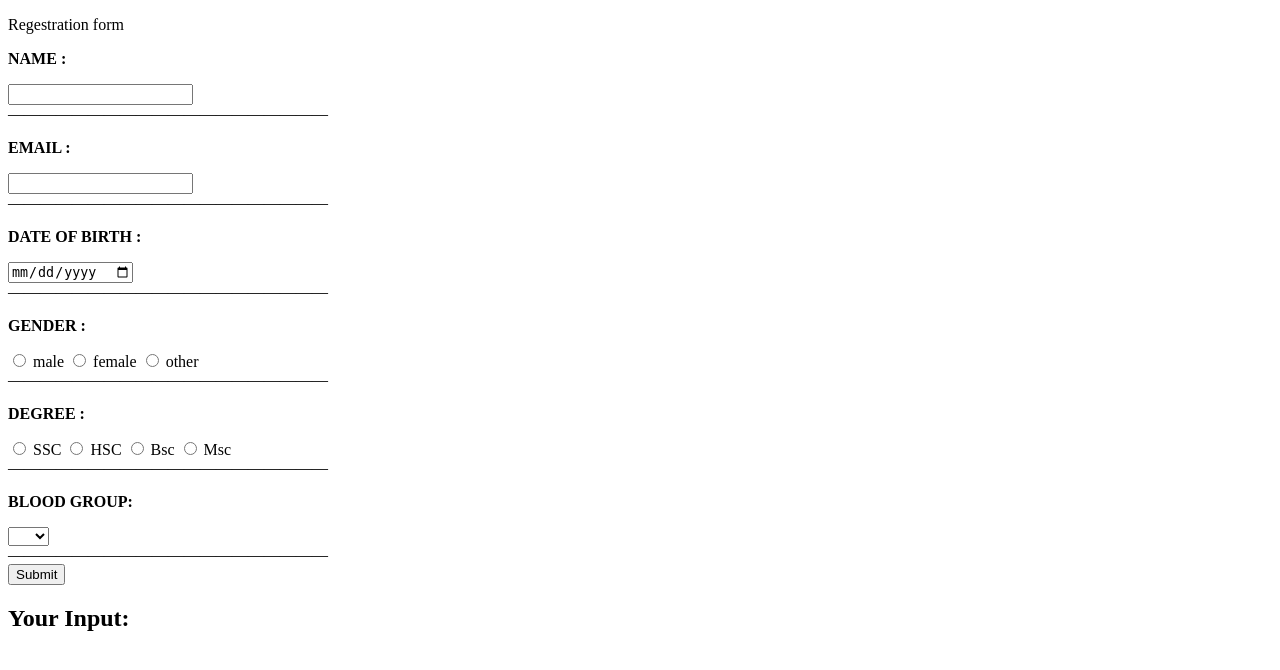
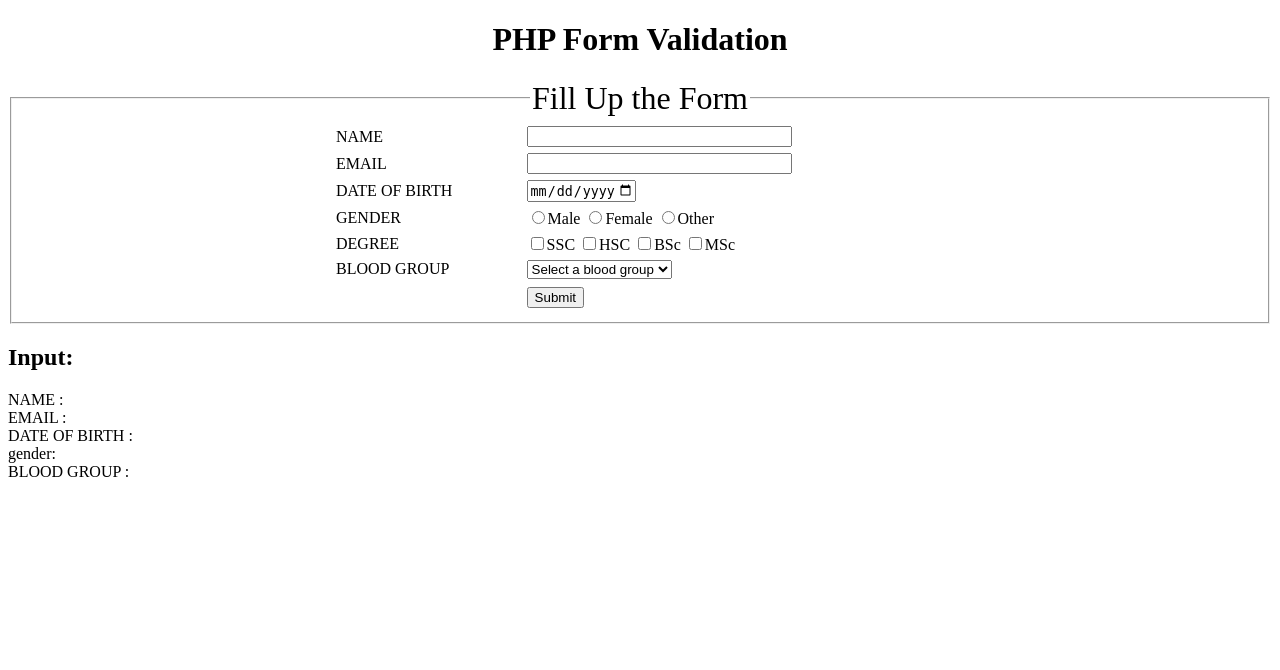
Before and after one commit to sadik126/Mid-term-web-tech, a PHP site: the page made by Lab task 2/first page .php in a window 1280 px wide. Shown: the top 670 px of the page. Run offline with PHP 8.4, Linux system fonts and the light colour scheme.

Commit message:
lab task 2

```diff
--- a/Lab task 2/first page .php
+++ b/Lab task 2/first page .php
@@ -1,128 +1,223 @@
 <!DOCTYPE html>
 <html>
 <head>
-    <title></title>
+    <title>PHP Form Validation</title>
 </head>
 <body>
+<?php
+ $ername=  $eremail= $erdateofbirth = $ergender= $erdegree= $erblood_group= "";
 
-<?php
-// define variables and set to empty values
-$nameErr = $emailErr = $genderErr = $bloodgrupErr = $degree = "";
-$name = $email = $gender = $dateofbirth = $degree = $bloodgroup ="";
+ $name=  $email= $dateofbirth = $gender= $degree= $blood_group= "";
 
-if ($_SERVER["REQUEST_METHOD"] == "POST") {
-  if (empty($_POST["name"])) {
-    $nameErr = "Name is required";
-  } else {
-    $name = test_input($_POST["name"]);
+
+
+
+    if($_SERVER["REQUEST_METHOD"]=="POST")
+    {
+        if (!empty($_POST["name"]))
+       {
+
+        if(strlen($_POST['name'])>=2 && (!preg_match("/^[a-zA-Z\s]+$/", $name)))
+                {
+                   $name = $_POST['name'];
+                   // echo "Name: ".$name."<br/;>";
+                  }
+              else
+                  {
+                   $ername= " At Least Two Letters & must be alphabets ";
                   }
 
-  if (empty($_POST["email"])) {
-    $emailErr = "Email is required";
-  } else {
-    $email = test_input($_POST["email"]);
          }
 
 
 
-  if (empty($_POST["gender"])) {
-    $genderErr = "Gender is required";
-  } else {
-    $gender = test_input($_POST["gender"]);
+
+        if (empty($_POST["email"]))
+        {
+            $eremail = "Email is required";
         }
+       else
+       {
+           $email = validate($_POST["email"]);
        }
 
-function test_input($data) {
-  $data = trim($data);
-  $data = stripslashes($data);
-  $data = htmlspecialchars($data);
-  return $data;
+        if (!filter_var($email, FILTER_VALIDATE_EMAIL))
+        {
+            $eremail = "Invalid Email format";
         }
-?>
+
+      }
+
+
+
+
+        if (empty($_POST["dateofbirth"]))
+        {
+          $erdateofbirth="";
+        }
+        else
+        {
+
+        $dateofbirth= validate($_POST["dateofbirth"]);
+        }
+
+
+
+        if (empty($_POST["gender"]))
+        {
+          $ergender="";
+        }
+        else
+        {
+            $gender = validate ($_POST["gender"]);
+        }
+
+
+
+
+        // if (empty($_POST["degree"]))
+        // {
+        //   $erdegree="";
+        // }
+        // else
+        // {
+
+        // $degree = validate($_POST["degree"]);
+        // }
+
+
+
+        if (empty($_POST["blood_group"]))
+        {
+          $erblood_group=" ";
+        }
+
+      else
+        {
+
+        $blood_group = validate($_POST["blood_group"]);
+        }
 
 
 
 
 
-    <form method="post" action="<?php echo htmlspecialchars($_SERVER["PHP_SELF"]);?>">
-    <p>Regestration form</p>
-    <p><b>NAME :</b></p>
-    <input type = "text" name="name "><br>
-    &#8212;&#8212;&#8212;&#8212;&#8212;&#8212;&#8212;&#8212;&#8212;&#8212;&#8212;&#8212;&#8212;&#8212;&#8212;&#8212;&#8212;&#8212;&#8212;&#8212;<br>
 
 
 
 
-
-    <p><b>EMAIL :</b></p>
-    <input type = "text" name="email "><br>
-    &#8212;&#8212;&#8212;&#8212;&#8212;&#8212;&#8212;&#8212;&#8212;&#8212;&#8212;&#8212;&#8212;&#8212;&#8212;&#8212;&#8212;&#8212;&#8212;&#8212;<br>
+        function validate($data)
+        {
+              $data= trim($data);
+              $data = stripcslashes($data);
+              $data = htmlspecialchars($data);
+              return $data;
+        }
 
 
 
-       <p><b>DATE OF BIRTH :</b></p>
-    <input type = "date" name="date of birth "><br>
-    &#8212;&#8212;&#8212;&#8212;&#8212;&#8212;&#8212;&#8212;&#8212;&#8212;&#8212;&#8212;&#8212;&#8212;&#8212;&#8212;&#8212;&#8212;&#8212;&#8212;<br>
+?>
 
 
-      <p><b>GENDER :</b></p>
-    <input type="radio"   value="male">
-  <label for="male">male</label>
-  <input type="radio"   value="female">
-  <label for="female">female</label>
-  <input type="radio"   value="other">
-  <label for="other">other</label><br>
-    &#8212;&#8212;&#8212;&#8212;&#8212;&#8212;&#8212;&#8212;&#8212;&#8212;&#8212;&#8212;&#8212;&#8212;&#8212;&#8212;&#8212;&#8212;&#8212;&#8212;<br>
+  <h1 style="text-align:center">PHP Form Validation</h1>
+
+  <form method="POST" action="<?php echo htmlspecialchars($_SERVER['PHP_SELF']); ?>" >
+    <fieldset>
+    <legend align="center" style="font-size: 2.0em">Fill Up the Form</legend>
+
+   <table cellpadding="2" width="50%"  align="center"cellspacing="2">
+    <tr>
+      <td>NAME</td>
+      <td><input type="text" name="name" size="30" required="1"><?php echo $ername; ?></td>
+    </tr>
+
+    <tr>
+      <td>EMAIL</td>
+      <td><input type="text" name="email" size="30" required="1"><?php echo $eremail; ?></td>
+    </tr>
+
+    <tr>
+      <td>DATE OF BIRTH</td>
+      <td><input type="Date" name="dateofbirth" size="30" min="1953-01-01" max="1998-01-01" required="1"><?php echo $erdateofbirth; ?></td>
+    </tr>
+    <tr>
+      <td>GENDER</td>
+      <td><input type="radio" name="gender" value="Male" size="30" >Male
+      <input type="radio" name="gender" value="Female" size="30" >Female
+      <input type="radio" name="gender" value="Other" size="30" >Other
+       <?php echo $ergender;?>
+    </td>
+    </tr>
+
+
+    <tr>
+       <td>DEGREE</td>
+
+
+           <td >
+            <input type="checkbox" name="degree[]" value="SSC" >SSC
+               <input type="checkbox" name="degree[]" value="HSC"  >HSC
+               <input type="checkbox" name="degree[]" value="BSc" >BSc
+               <input type="checkbox" name="degree[]" value="MSc" >MSc
+               <?php echo $erdegree; ?>
+            </td>
+        </tr>
+
+        <tr>
+         <td>BLOOD GROUP</td>
+        <td><select name="blood_group">
+        <option value="1" selected>Select a blood group</option>
+        <option value="A+">A+</option>
+        <option value="A-">A-</option>
+        <option value="B+">B+</option>
+        <option value="B-">B-</option>
+        <option value="O+">O+</option>
+        <option value="O-">O-</option>
+        <option value="AB+">AB+</option>
+        <option value="AB-">AB-</option>
+        </select></td>
+        <?php echo $erblood_group; ?>
+        </tr>
+        <tr></tr>
+        <tr>
+          <td></td>
+          <td><input type="Submit" name="submit" value="Submit"</td>
+        </tr>
+  </table>
 
 
 
-      <p><b>DEGREE :</b></p>
-    <input type="radio"   value="ssc">
-  <label for="ssc">SSC</label>
-  <input type="radio"   value="hsc">
-  <label for="hsc">HSC</label>
-  <input type="radio"   value="bsc">
-  <label for="bsc">Bsc</label>
-  <input type="radio"   value="msc">
-  <label for="msc">Msc</label><br>
-    &#8212;&#8212;&#8212;&#8212;&#8212;&#8212;&#8212;&#8212;&#8212;&#8212;&#8212;&#8212;&#8212;&#8212;&#8212;&#8212;&#8212;&#8212;&#8212;&#8212;<br>
 
-
-
-    <p><b>BLOOD GROUP:</b></p>
-    <select>
-            <option></option>
-            <option>A+</option>
-            <option>A-</option>
-            <option>B+</option>
-            <option>B-</option>
-            <option>O+</option>
-            <option>O-</option>
-        </select><br>
-        &#8212;&#8212;&#8212;&#8212;&#8212;&#8212;&#8212;&#8212;&#8212;&#8212;&#8212;&#8212;&#8212;&#8212;&#8212;&#8212;&#8212;&#8212;&#8212;&#8212;<br>
-
-        <input type="submit" name="submit" value="Submit">
-
+</fieldset>
 </form>
 
 
 
 <?php
-echo "<h2>Your Input:</h2>";
-echo $name;
-echo "<br>";
-echo $email;
-echo "<br>";
-echo $dateofbirth;
-echo "<br>";
-echo $gender;
-echo "<br>";
-echo $degree;
-echo "<br>";
-echo $bloodgroup;
+
+
+ echo "<h2> Input:</h2>";
+ echo "NAME : ".$name."<br>";
+ echo "EMAIL : ".$email."<br>";
+ echo "DATE OF BIRTH : ".$dateofbirth."<br>";
+if(isset($_POST["submit"]))
+{
+  if(!empty($_POST["degree"]))
+  {
+    foreach($_POST["degree"] as $degree)
+    {
+      echo "degree : ".$degree."<br>";
+    }
+  }
+  else
+  {
+    echo'please select this';
+  }
+}
+echo "gender: ".$gender."<br>";
+ echo "BLOOD GROUP : ".$blood_group."<br>";
 
 
 ?>
-
 </body>
 </html>
```
Also changed, not shown: Lab task 2/lab 2 web tech.PNG (deleted), Lab task 2/web tech 2.PNG (added). Lines whose indentation alone changed are shown as unchanged.
